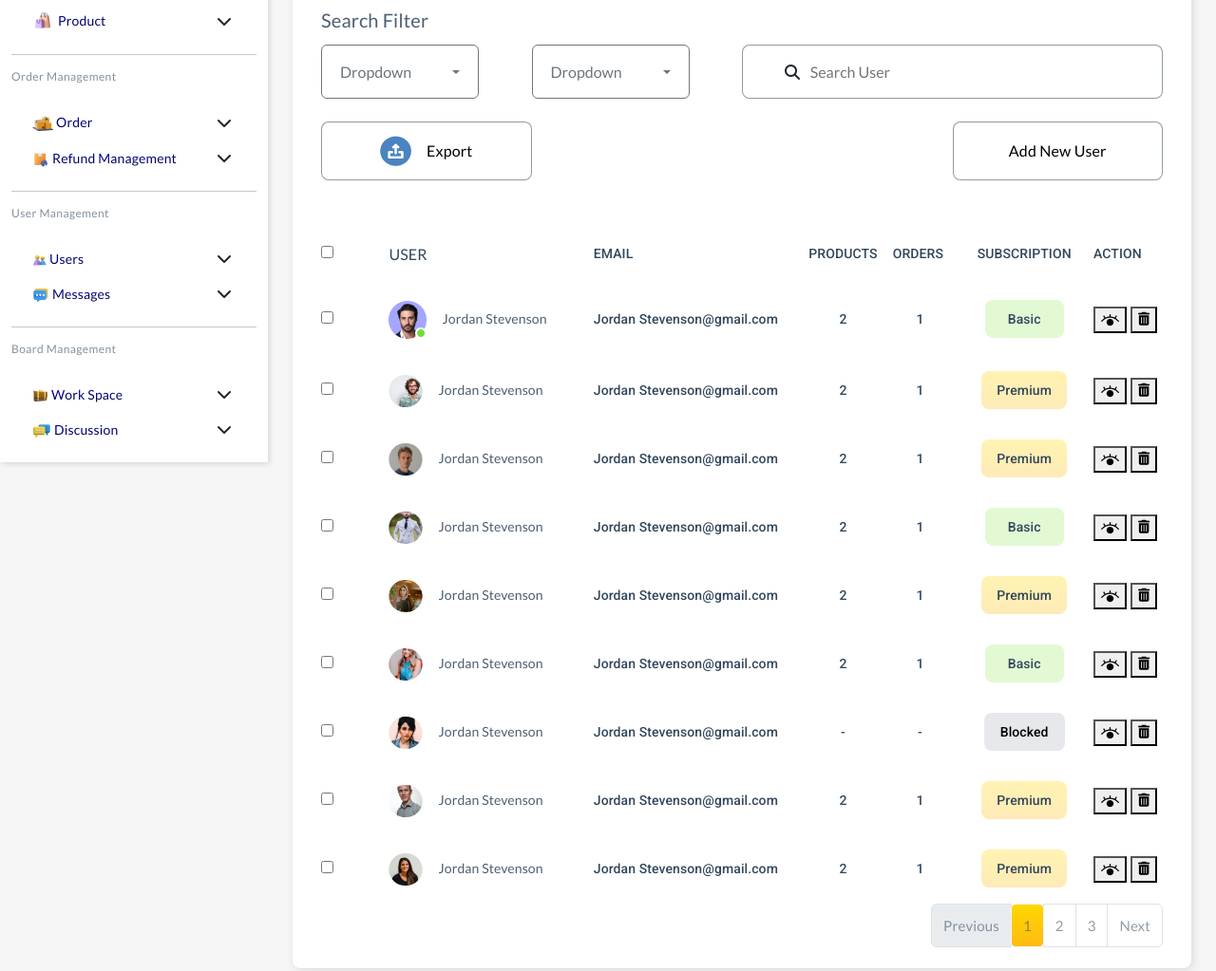
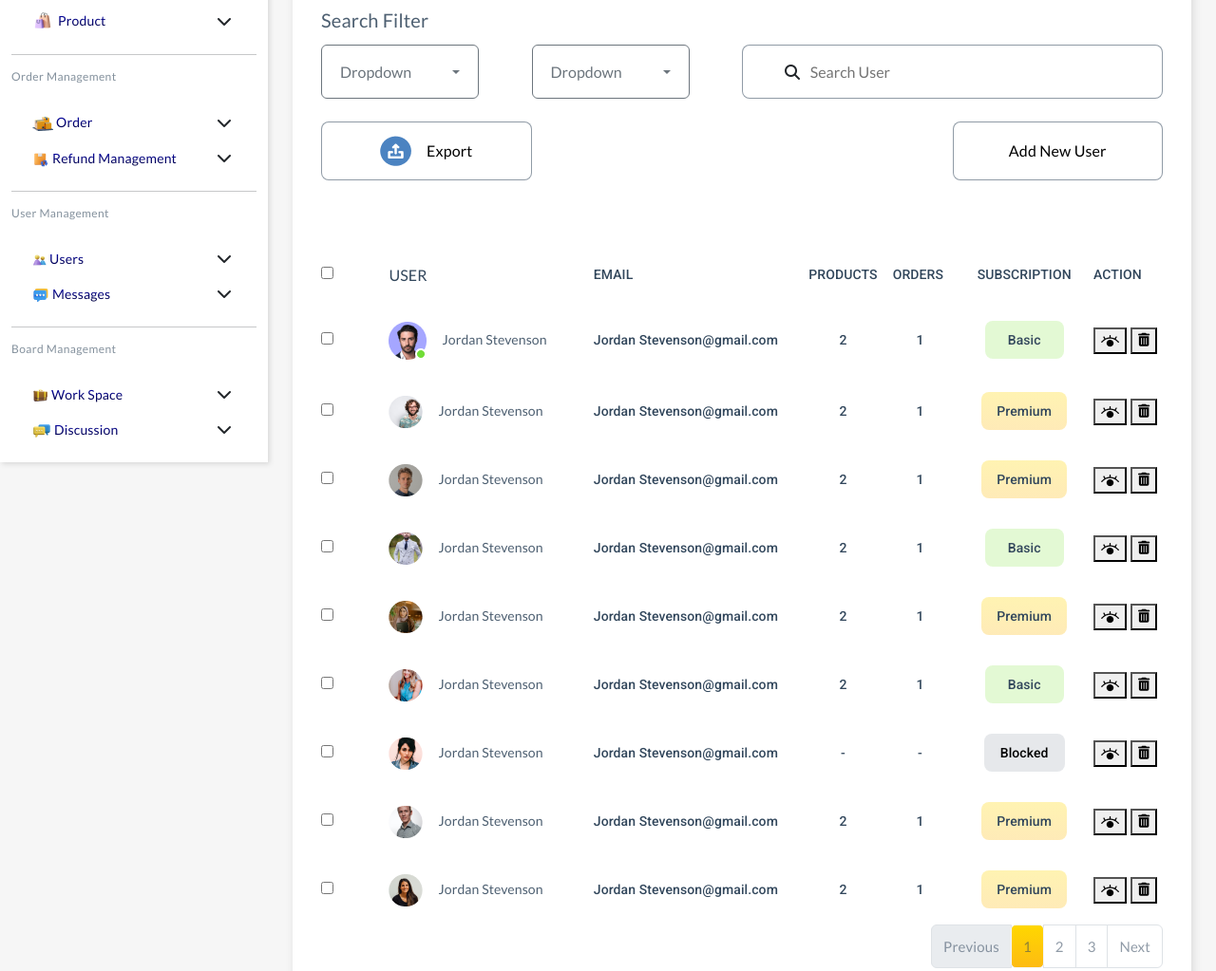
Before and after one commit to Pranta-Ghosh-Tonmoy/demo2, a plain HTML site: page index.html in a window 1280 px wide. Shown: the part 313-1336 px from the top of the page at 95% size. Drawn offline with Linux system fonts and the light colour scheme.

Commit message:
Update style.css

```diff
--- a/assets/css/style.css
+++ b/assets/css/style.css
@@ -356,7 +356,7 @@ body {
 }
 
 #filter form{
-  padding-top:48px;
+  padding-top:70px;
 }
 
 #filter .main_filter form table tr td,
```
